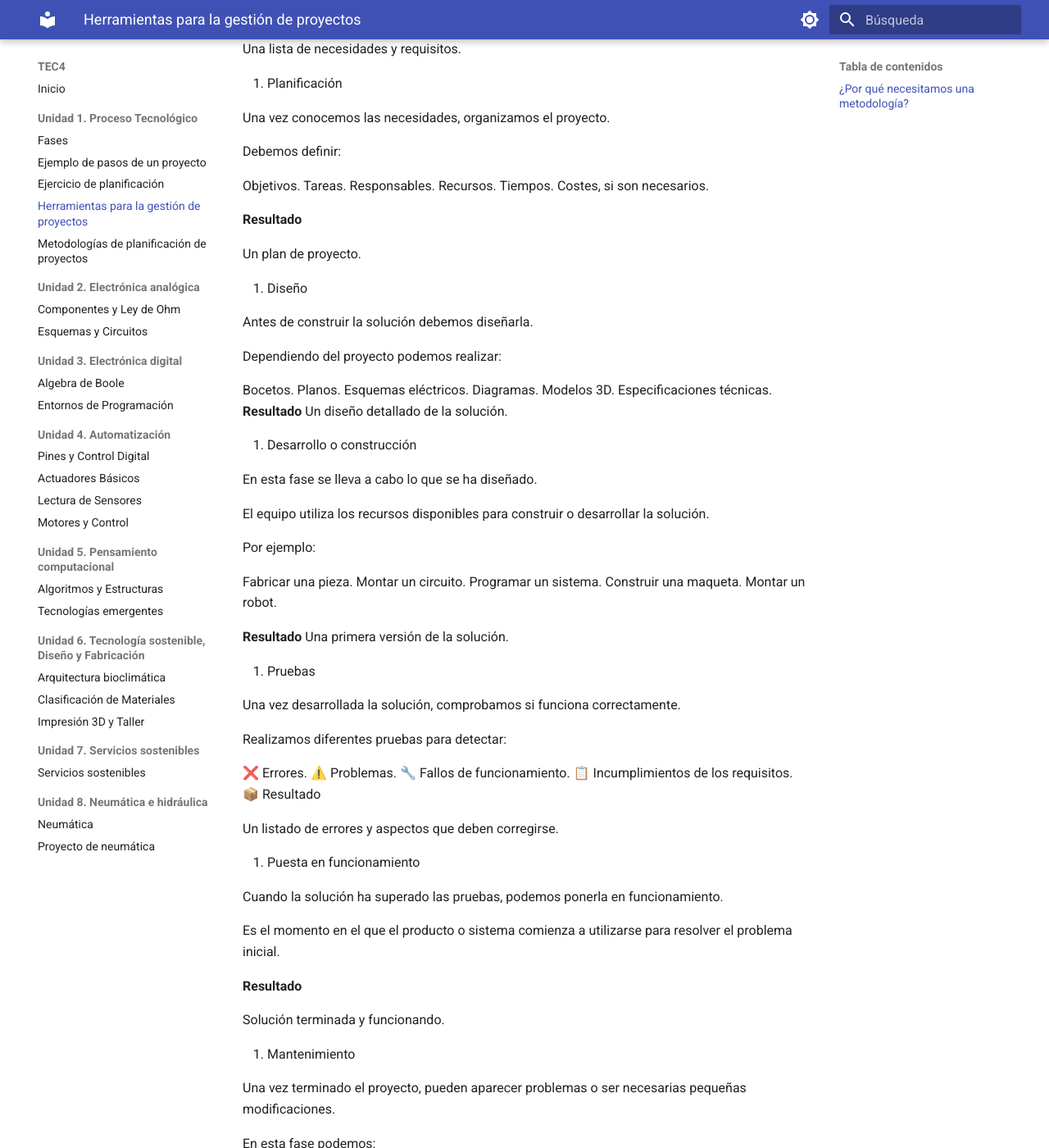
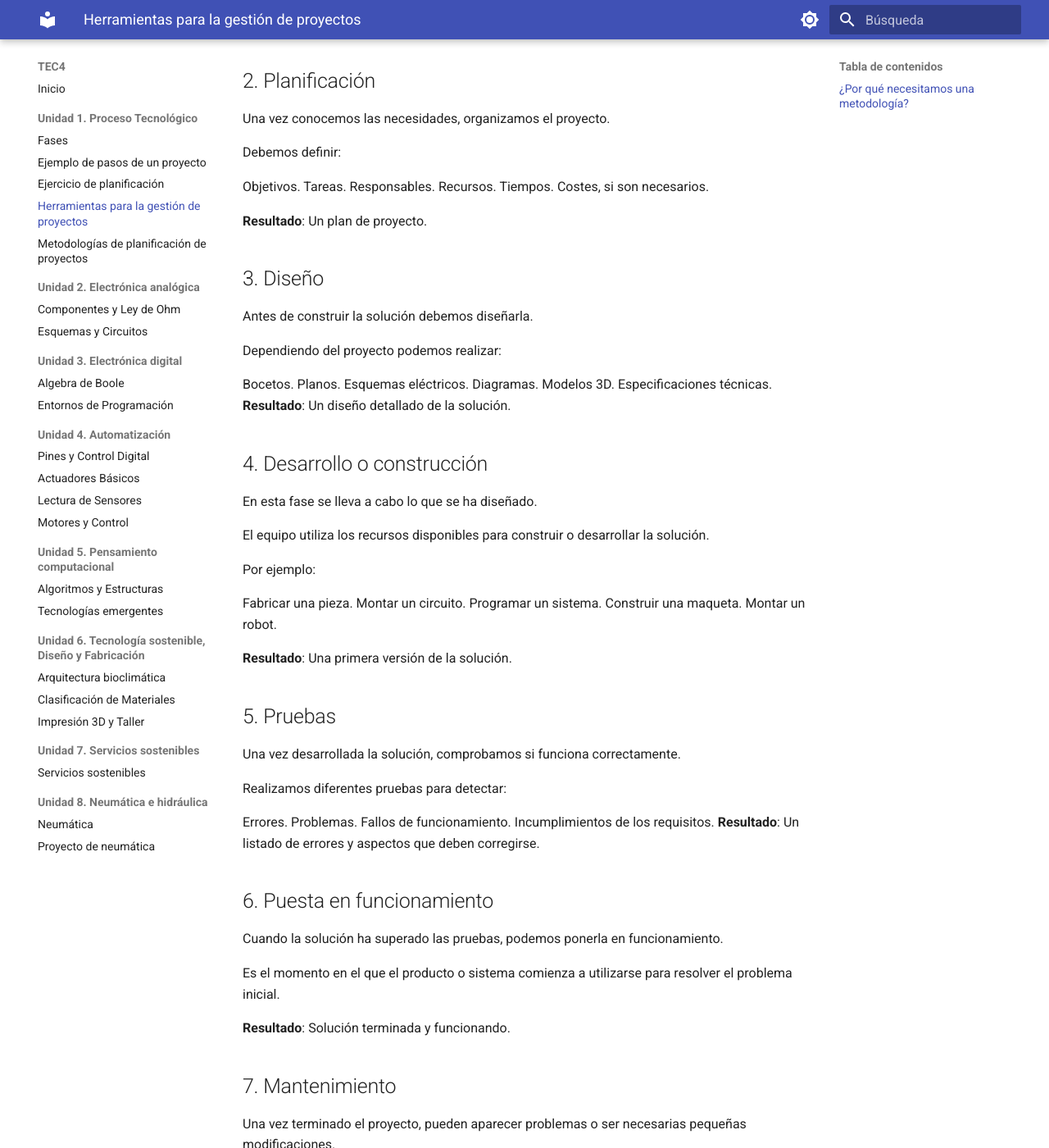
Before and after one commit to MdSmateriales/TEC4, an MkDocs documentation site: the page built from docs/unidad-1/herramientas-proyectos.md, in a window 1280 px wide and 1400 px high, scrolled down 2082 px. Shown: the whole window at 82% size. Built offline with MkDocs 1.6.1 and Material for MkDocs 9.7.7, drawn with Linux system fonts in a browser that asks for light colours; some of the changed text lies outside the part shown.

Commit message:
Update herramientas-proyectos.md

````diff
--- a/docs/unidad-1/herramientas-proyectos.md
+++ b/docs/unidad-1/herramientas-proyectos.md
@@ -60,7 +60,7 @@ Las tareas tienen un orden lógico.
 Es necesario disponer de una planificación detallada.
 
 # Fases de la metodología Waterfall
-1. Análisis de necesidades
+## 1. Análisis de necesidades
 
 En primer lugar debemos determinar qué problema queremos resolver y qué necesita nuestro proyecto.
 
@@ -71,11 +71,9 @@ Nos preguntamos:
 ¿Quién utilizará la solución?
 ¿Qué requisitos debe cumplir?
 
-**Resultado**
+**Resultado**: Una lista de necesidades y requisitos.
 
-Una lista de necesidades y requisitos.
-
-2.  Planificación
+## 2.  Planificación
 
 Una vez conocemos las necesidades, organizamos el proyecto.
 
@@ -88,11 +86,9 @@ Recursos.
 Tiempos.
 Costes, si son necesarios.
 
-**Resultado**
+**Resultado**: Un plan de proyecto.
 
-Un plan de proyecto.
-
-3.  Diseño
+## 3.  Diseño
 
 Antes de construir la solución debemos diseñarla.
 
@@ -104,10 +100,9 @@ Dependiendo del proyecto podemos realizar:
  Diagramas.
  Modelos 3D.
  Especificaciones técnicas.
-**Resultado**
-Un diseño detallado de la solución.
+**Resultado**: Un diseño detallado de la solución.
 
-4.  Desarrollo o construcción
+## 4.  Desarrollo o construcción
 
 En esta fase se lleva a cabo lo que se ha diseñado.
 
@@ -121,34 +116,29 @@ Programar un sistema.
 Construir una maqueta.
 Montar un robot.
 
-**Resultado**
-Una primera versión de la solución.
+**Resultado**: Una primera versión de la solución.
 
-5.  Pruebas
+## 5.  Pruebas
 
 Una vez desarrollada la solución, comprobamos si funciona correctamente.
 
 Realizamos diferentes pruebas para detectar:
 
-❌ Errores.
-⚠️ Problemas.
-🔧 Fallos de funcionamiento.
-📋 Incumplimientos de los requisitos.
-📦 Resultado
+ Errores.
+ Problemas.
+ Fallos de funcionamiento.
+ Incumplimientos de los requisitos.
+**Resultado**: Un listado de errores y aspectos que deben corregirse.
 
-Un listado de errores y aspectos que deben corregirse.
-
-6.  Puesta en funcionamiento
+## 6.  Puesta en funcionamiento
 
 Cuando la solución ha superado las pruebas, podemos ponerla en funcionamiento.
 
 Es el momento en el que el producto o sistema comienza a utilizarse para resolver el problema inicial.
 
-**Resultado**
+**Resultado**: Solución terminada y funcionando.
 
-Solución terminada y funcionando.
-
-7.  Mantenimiento
+## 7.  Mantenimiento
 
 Una vez terminado el proyecto, pueden aparecer problemas o ser necesarias pequeñas modificaciones.
 
@@ -160,7 +150,7 @@ Actualizar componentes.
 Mejorar algunos aspectos.
 
 
-## 🗂️ Resumen de las fases
+##  Resumen de las fases
 
 | Fase | ¿Qué hacemos? | Resultado |
 |---|---|---|
@@ -204,7 +194,7 @@ Se llama Waterfall porque el proyecto avanza principalmente de arriba hacia abaj
 ```
 💡 La idea fundamental es planificar primero y ejecutar después.
 
-**Ventajas e inconvenientes**
+## **Ventajas e inconvenientes**
 **Ventajas**
 Es sencilla de entender.
 Los objetivos y requisitos quedan definidos desde el principio.
````
